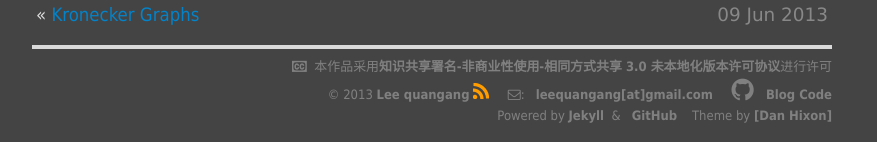
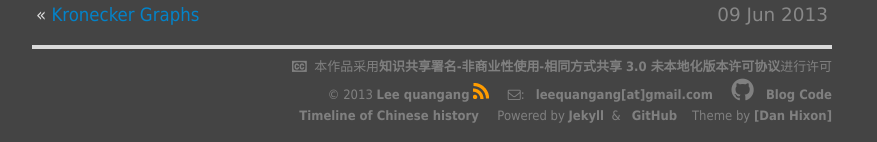
Before and after one commit to leequangang/leequangang.github.com, a Jekyll site: the page built from index.html, in a window 1280 px wide. Shown: the part 891-1033 px from the top of the page, without its empty margins (208-1085 px from the left). Built offline with Jekyll 4.4.1, drawn with Linux system fonts in a browser that asks for light colours; nearby versions of some CDN libraries; some web fonts are replaced; comment, search, counter and statistics services are not loaded.

Commit message:
主页添加timeline
主页添加timeline

```diff
--- a/_layouts/default.html
+++ b/_layouts/default.html
@@ -52,7 +52,7 @@
   <p>&copy; 2013 <a href="/about.html" title="about me">Lee quangang</a>
   <a href="/atom.xml"><img src="http://leequangang.github.com/images/rss16.png"/></a> &nbsp &nbsp <i class="fa fa-envelope-o fa-1x"></i>: &nbsp <b>leequangang[at]gmail.com</b> &nbsp &nbsp <a href="https://github.com/leequangang/leequangang.github.com"> <i class="fa fa-github fa-2x"></i> &nbsp Blog Code</a></p>
 
-  <p>Powered by <a href="http://jekyllrb.com/">Jekyll</a>&nbsp &amp &nbsp <a href="https://github.com/">GitHub</a>&nbsp &nbsp Theme by <a href="http://danhixon.github.com/">[Dan Hixon]</a></p>
+  <p><a href="http://leequangang.github.io/timeline/timeline.html">Timeline of Chinese history</a> &nbsp &nbsp Powered by <a href="http://jekyllrb.com/">Jekyll</a>&nbsp &amp &nbsp <a href="https://github.com/">GitHub</a>&nbsp &nbsp Theme by <a href="http://danhixon.github.com/">[Dan Hixon]</a></p>
 
 <!-- This is for cnzz -->
 <script src="http://s17.cnzz.com/stat.php?id=5521026&web_id=5521026&show=pic" language="JavaScript"></script>
--- a/_layouts/default_share.html
+++ b/_layouts/default_share.html
@@ -58,7 +58,7 @@
   <p>&copy; 2013 <a href="/about.html" title="about me">Lee quangang</a>
   <a href="/atom.xml"><img src="http://leequangang.github.com/images/rss16.png"/></a>&nbsp &nbsp <i class="fa fa-envelope-o fa-1x"></i>:&nbsp <b>leequangang[at]gmail.com</b> &nbsp &nbsp <a href="https://github.com/leequangang/leequangang.github.com"><i class="fa fa-github fa-2x"></i>&nbsp Blog Code</a></p>
 
-  <p>Powered by <a href="http://jekyllrb.com/">Jekyll</a>&nbsp &amp &nbsp <a href="https://github.com/">GitHub</a>&nbsp &nbsp Theme by <a href="http://danhixon.github.com/">[Dan Hixon]</a></p>
+  <p><a href="http://leequangang.github.io/timeline/timeline.html">Timeline of Chinese history</a> &nbsp &nbsp Powered by <a href="http://jekyllrb.com/">Jekyll</a>&nbsp &amp &nbsp <a href="https://github.com/">GitHub</a>&nbsp &nbsp Theme by <a href="http://danhixon.github.com/">[Dan Hixon]</a></p>
 
 <!-- This is for cnzz -->
 <script src="http://s17.cnzz.com/stat.php?id=5521026&web_id=5521026&show=pic" language="JavaScript"></script>
```
